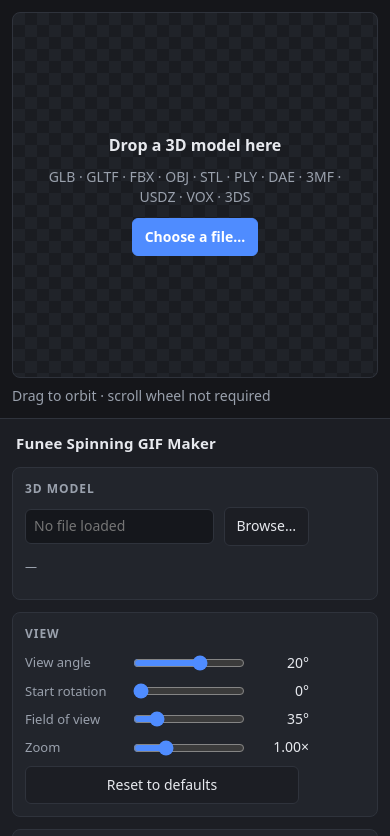
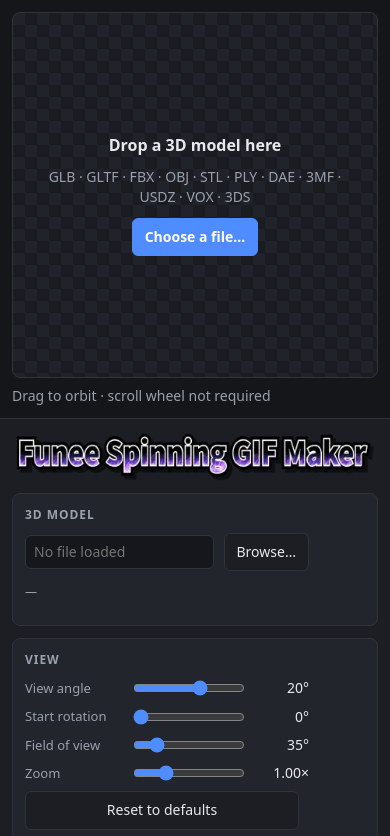
Before and after one commit to blackmetalforest/Funee-Spinning-GIF, a website: page index.html in a window 390 px wide. Shown: the top 836 px of the page. Drawn offline with nearby package versions, Linux system fonts and the light colour scheme.

Commit message:
Use the wordmark for the title, in the app and the README
Replaces the plain text headings with the artwork: the 460px wordmark
at the top of the settings list, and the large one at the head of the
README.

The sidebar goes from 400px to 508px so the image sits at its natural
size rather than being scaled down. 460 of content needs the panel's
12px padding either side, the title's 4px margins, and room for a
scrollbar. It still scales down on narrow screens instead of forcing a
horizontal scroll, which is why the panel width is the only thing sized
to it.

The cost is a tighter render view between the 860px breakpoint and about
1000px, where the view drops from roughly 476px to 368px.

Co-Authored-By: Claude Opus 5 <noreply@anthropic.com>

```diff
--- a/index.html
+++ b/index.html
@@ -40,7 +40,8 @@
   <!-- Controls. Desktop: left column. Mobile: scrolls under the view. -->
   <aside id="panel" aria-label="Settings">
 
-    <h1 id="app-title">Funee Spinning GIF Maker</h1>
+    <h1 id="app-title"><img src="./Funee%20Spinning%20GIF%20Maker.webp"
+         alt="Funee Spinning GIF Maker" width="460" height="61"></h1>
 
     <section class="group">
       <h2>3D model</h2>
--- a/src/style.css
+++ b/src/style.css
@@ -17,7 +17,10 @@
   --danger: #e03131;
   --caution: #e8912d;
   --radius: 8px;
-  --panel-width: 400px;
+  /* Wide enough for the 460px title image to sit at its natural size: 460
+     plus the panel's 12px padding either side, the title's 4px margins, and
+     room for a scrollbar. */
+  --panel-width: 508px;
   --gutter: 0px;            /* scroll-safe strip; only used on touch layouts */
 }
 
@@ -163,6 +166,15 @@ html, body {
   font-size: 15px;
   font-weight: 700;
   letter-spacing: 0.01em;
+}
+/* The wordmark. Scales down on narrow screens rather than forcing a
+   horizontal scroll, which is why the panel width is the only thing sized to
+   it. */
+#app-title img {
+  display: block;
+  width: 460px;
+  max-width: 100%;
+  height: auto;
 }
 
 .group {
```
Also changed, not shown: Funee Spinning GIF Maker Big.webp (added), Funee Spinning GIF Maker.webp (added), README.md.
